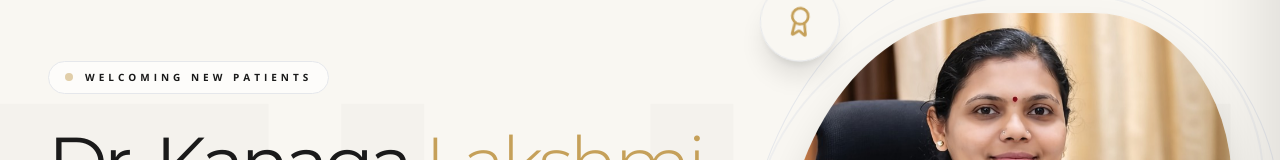
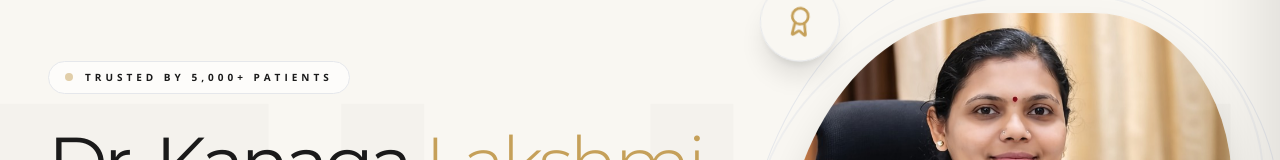
Before and after one commit to swiflare-ai-innovations/portfolio-webiste, a React (Vite) app: page / in a window 1280 px wide. Shown: the part 121-281 px from the top of the page. Built offline with nearby package versions, Linux system fonts and the light colour scheme.

Commit message:
SEO fixes: canonical tags, redirects, metadata cleanup

```diff
--- a/src/components/Hero.jsx
+++ b/src/components/Hero.jsx
@@ -238,7 +238,7 @@ const Hero = () => {
                     <div className="hero-reveal inline-flex items-center gap-3 px-4 py-2 bg-white/60 backdrop-blur-sm border border-editorial-accent/20 rounded-full mb-8">
                         <span className="w-2 h-2 rounded-full bg-editorial-accent animate-pulse"></span>
                         <span className="text-[10px] font-bold tracking-[0.4em] uppercase text-editorial-charcoal">
-                            Welcoming New Patients
+                            Trusted by 5,000+ Patients
                         </span>
                     </div>
 
```
